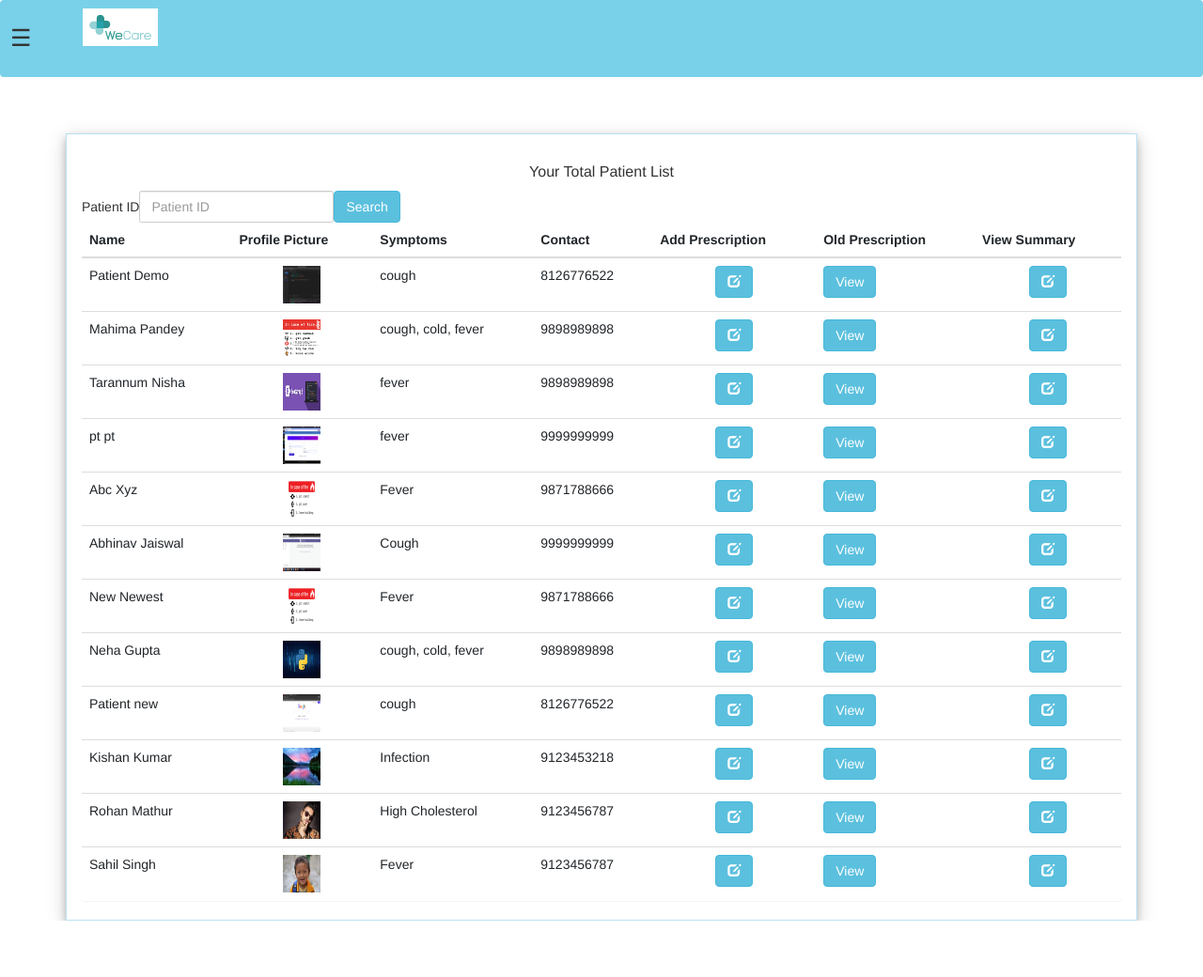
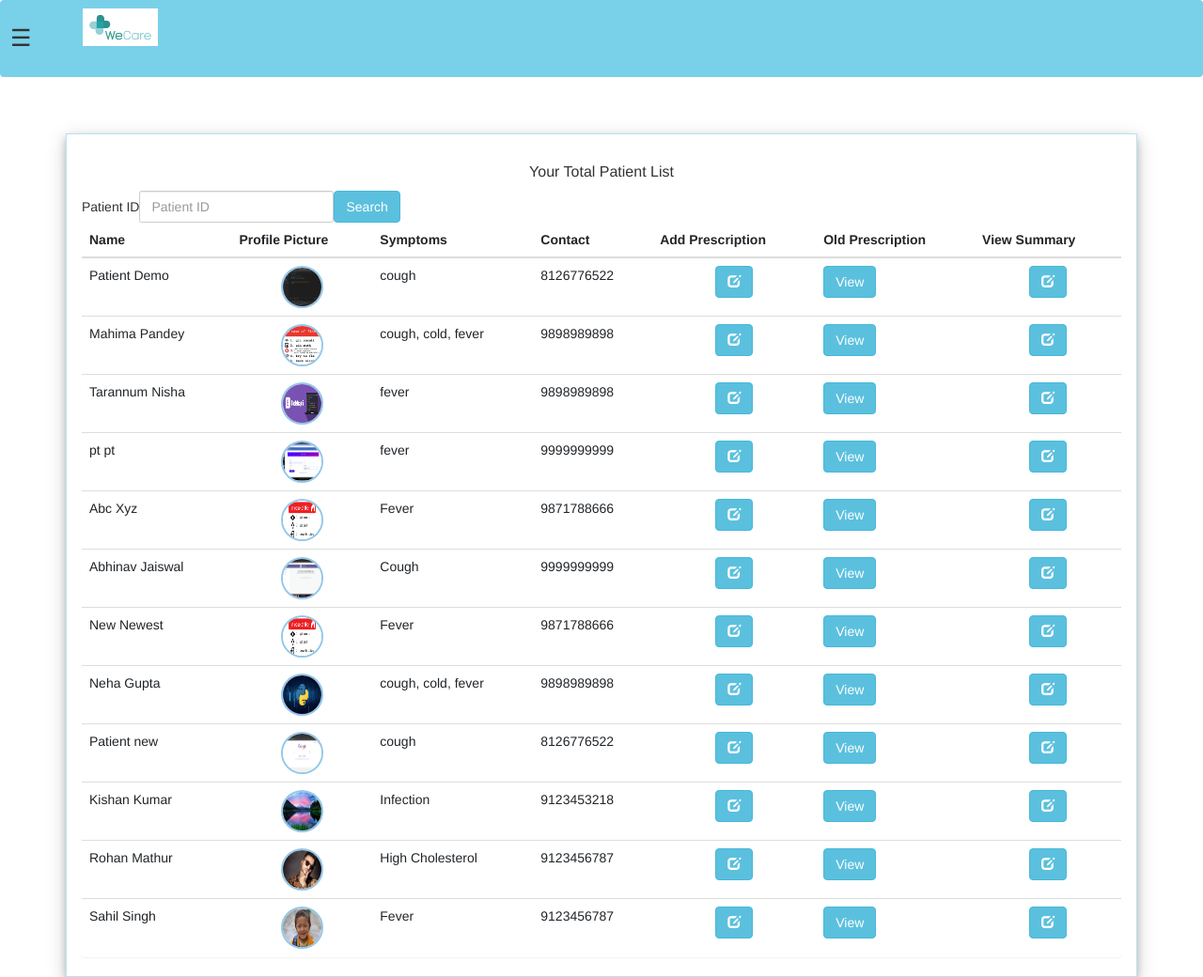
Before and after one commit to KABIR09/Open_HMS, a Django app: template templates/hospital/doctor_patient.html in a window 1280 px wide. Shown: the whole page at 94% size. Before the commit the page ends 980 px from the top, so only its background shows below. Run offline with Django 3.2, Linux system fonts and the light colour scheme; the template is opened without the code that fills it: values that come from a table or form of the project are taken from there, others are empty; data comes from the database, SQL or seed files in the repository; both versions use the stored data as it was after the commit; some libraries are stand-ins or nearby versions; grey boxes are pictures that could not be loaded.

Commit message:
UI changes Doctor Dashboard

```diff
--- a/templates/hospital/doctor_patient.html
+++ b/templates/hospital/doctor_patient.html
@@ -64,7 +64,7 @@
       {% for p in patients %}
       <tr>
         <td> {{p.get_name}}</td>
-        <td align="center"> <img src="{% static p.profile_pic.url %}" alt="Profile Pic" height="40px" width="40px" /></td>
+        <td align="center"> <img src="{% static p.profile_pic.url %}" alt="Profile Pic" height="45px" width="45px" style="border-radius: 50%;border: 2px solid rgb(148, 199, 233);" /></td>
         <td>{{p.symptoms}}</td>
         <td>{{p.mobile}}</td>
 
--- a/templates/hospital/patient_summary.html
+++ b/templates/hospital/patient_summary.html
@@ -100,9 +100,9 @@
       text-align: left;
     }
 
-    .menu {
+    /* .menu {
       top: 50px;
-    }
+    } */
 
     .download {
       text-align: center;
```
Also changed, not shown: db.sqlite3.
